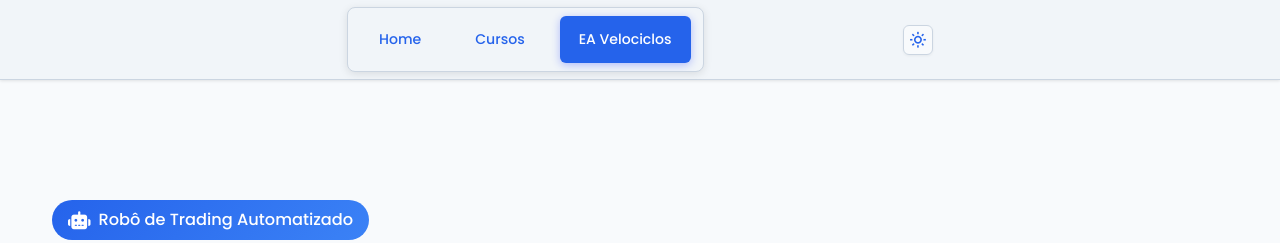
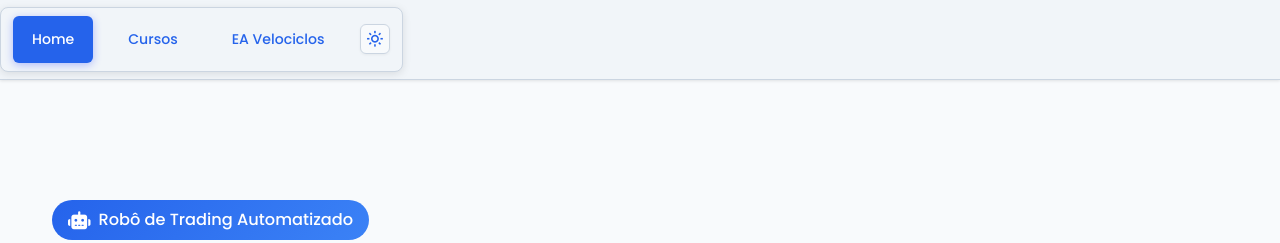
Before and after one commit to Igorsiqueirafx/Velociclos, a website: page index.html in a window 1280 px wide. Shown: the top 243 px of the page. Drawn offline with nearby package versions, Linux system fonts and the light colour scheme.

Commit message:
Padronizar navbar em index.html - remover wrapper div e ajustar classe active

```diff
--- a/index.html
+++ b/index.html
@@ -24,12 +24,10 @@
 <body>
 
     <header>
-        <div class="container header-container">
             <nav class="nav-menu">
-                <a href="./index.html" class="nav-link">Home</a>
+                <a href="./index.html" class="nav-link active">Home</a>
                 <a href="./cursos.html" class="nav-link">Cursos</a>
-                <a href="./conquistas.html" class="nav-link active">EA Velociclos</a>
-            </nav>
+                <a href="./conquistas.html" class="nav-link">EA Velociclos</a>
 
             <div class="user-info" id="user-info" style="display: none;">
                 <img id="user-avatar" class="user-avatar" src="" alt="Avatar do Usuário" style="display: none;">
```
